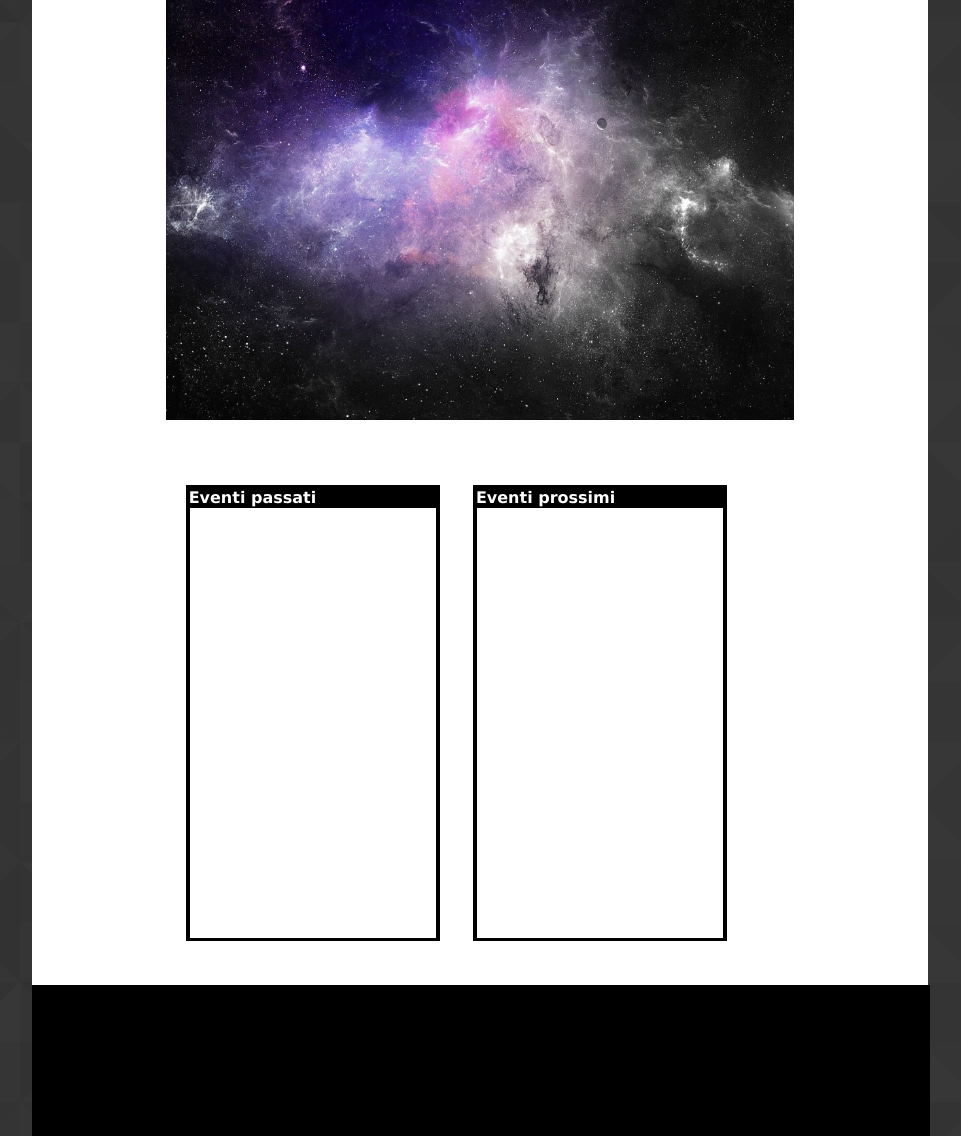
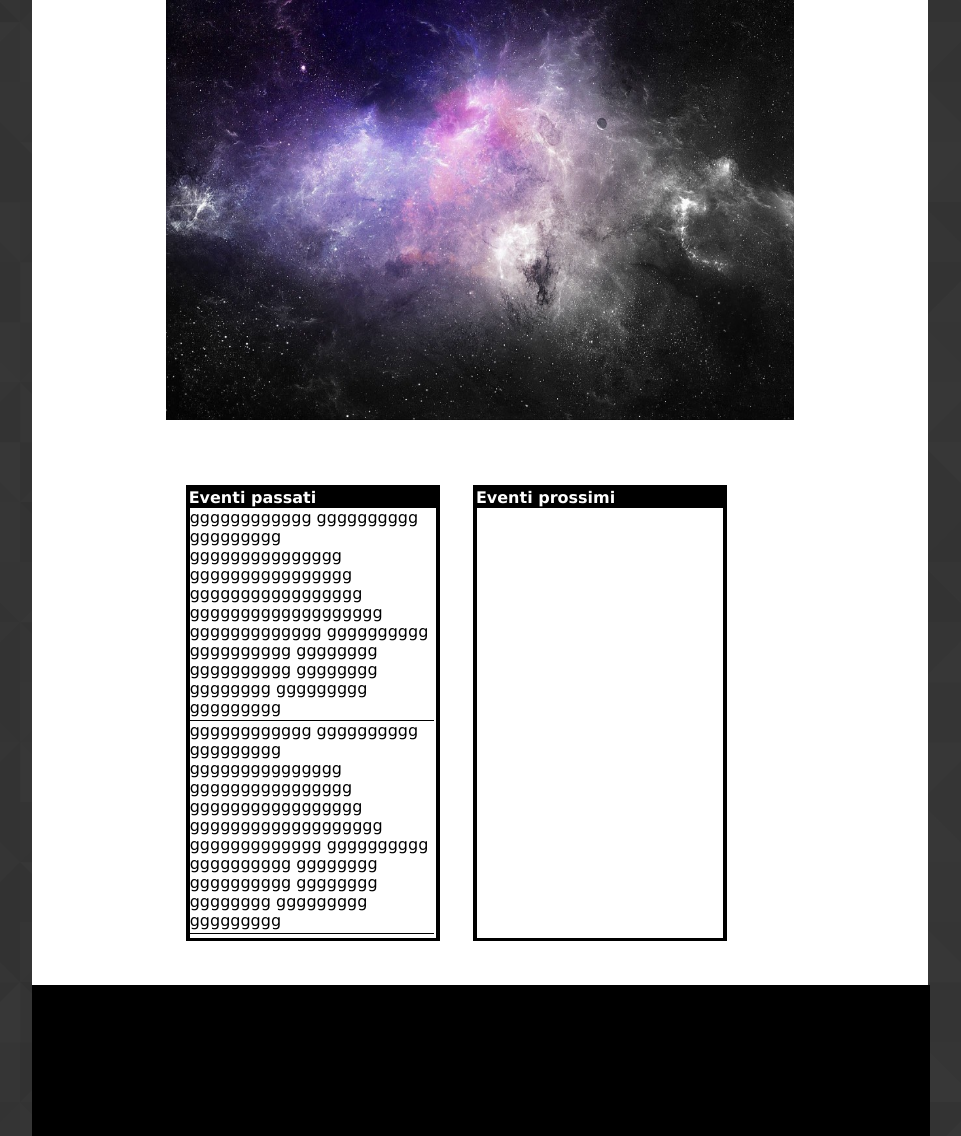
Before and after one commit to RickySag93/Prog_TECWEB, a PHP site: page / in a window 1280 px wide. Shown: the part 278-1414 px from the top of the page, without its empty margins (160-1121 px from the left). Run offline with PHP 8.4, Linux system fonts and the light colour scheme.

Commit message:
p update

```diff
--- a/astro/index.html
+++ b/astro/index.html
@@ -46,6 +46,11 @@
       <div class="contorno">
         <h4>Eventi passati</h4>
       <div id="eventi_pre">
+        <p>gggggggggggg gggggggggg ggggggggg ggggggggggggggg gggggggggggggggg ggggggggggggggggg ggggggggggggggggggg ggggggggggggg gggggggggg gggggggggg gggggggg gggggggggg gggggggg gggggggg ggggggggg ggggggggg
+
+         </p>
+        <p>  gggggggggggg gggggggggg ggggggggg ggggggggggggggg gggggggggggggggg ggggggggggggggggg ggggggggggggggggggg ggggggggggggg gggggggggg gggggggggg gggggggg gggggggggg gggggggg gggggggg ggggggggg ggggggggg
+        </p>
       </div>
     </div>
     <div class="contorno">
--- a/astro/style/desktop_style.css
+++ b/astro/style/desktop_style.css
@@ -124,6 +124,10 @@ body {
     padding-right: 2px;
     color:black;
 }
+#eventi_pre p, #eventi_next p{
+  padding-bottom: 3px;
+  border-bottom: 1px solid black;
+}
 
 #footer {
   background-color: #000; /*DA SCEGLIERE */
```
